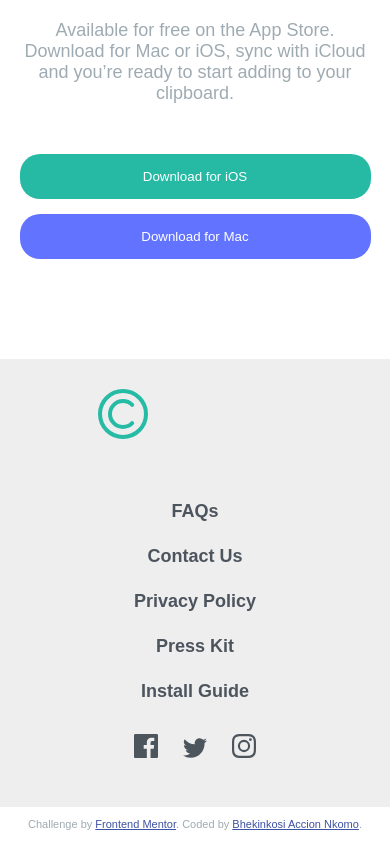
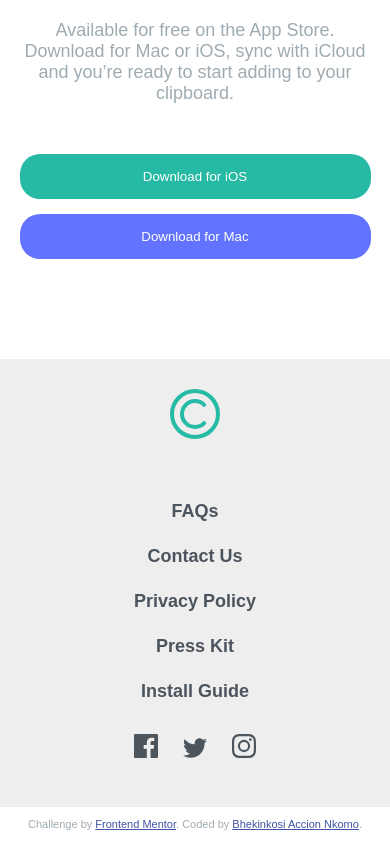
Before and after one commit to BhekiAccion/clipboard-landing-page-master, a plain HTML site: page index.html in a window 390 px wide. Shown: the part 3596-4437 px from the top of the page. Drawn offline with Linux system fonts and the light colour scheme; a web font is replaced by a local one.

Commit message:
Update styles.css

```diff
--- a/styles.css
+++ b/styles.css
@@ -316,7 +316,6 @@ p {
      .footer .logo{
         text-align: center;
         margin: auto;
-        margin-left: 0px;
     }
 
 }
```
